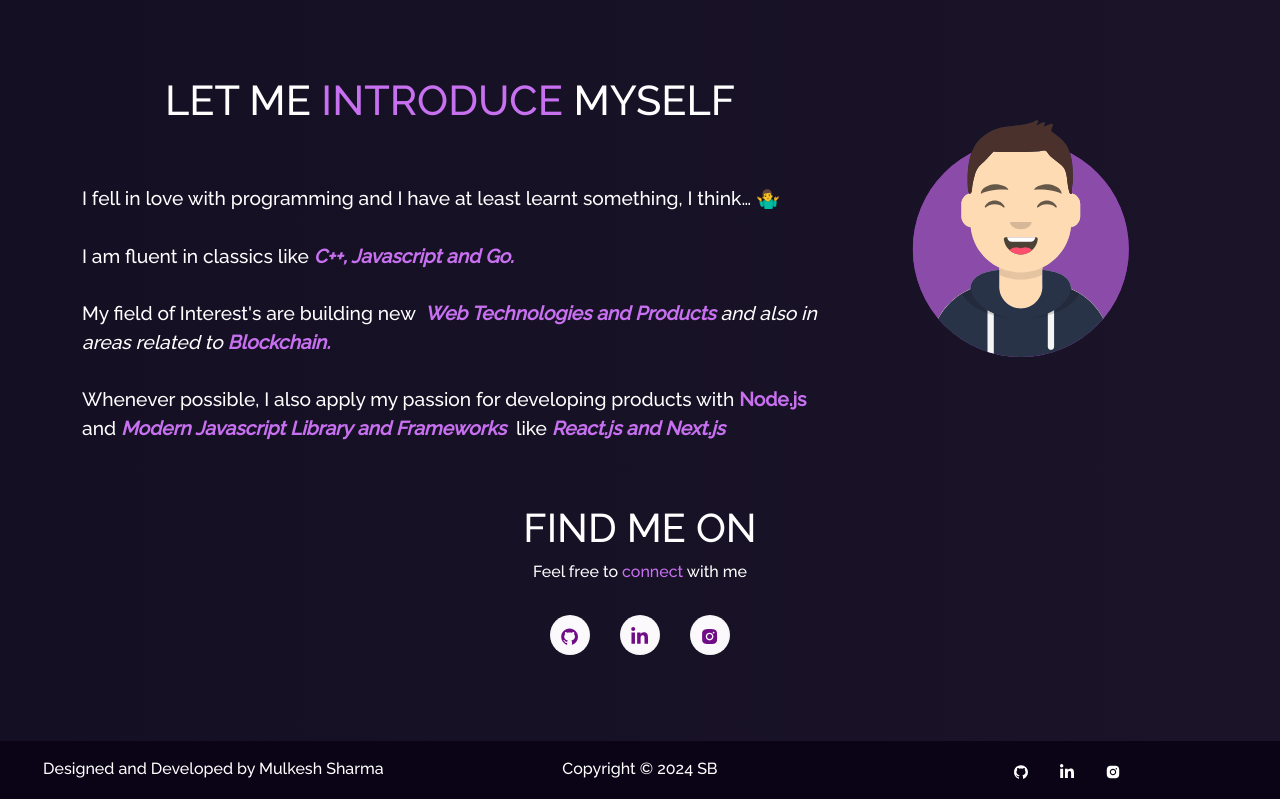
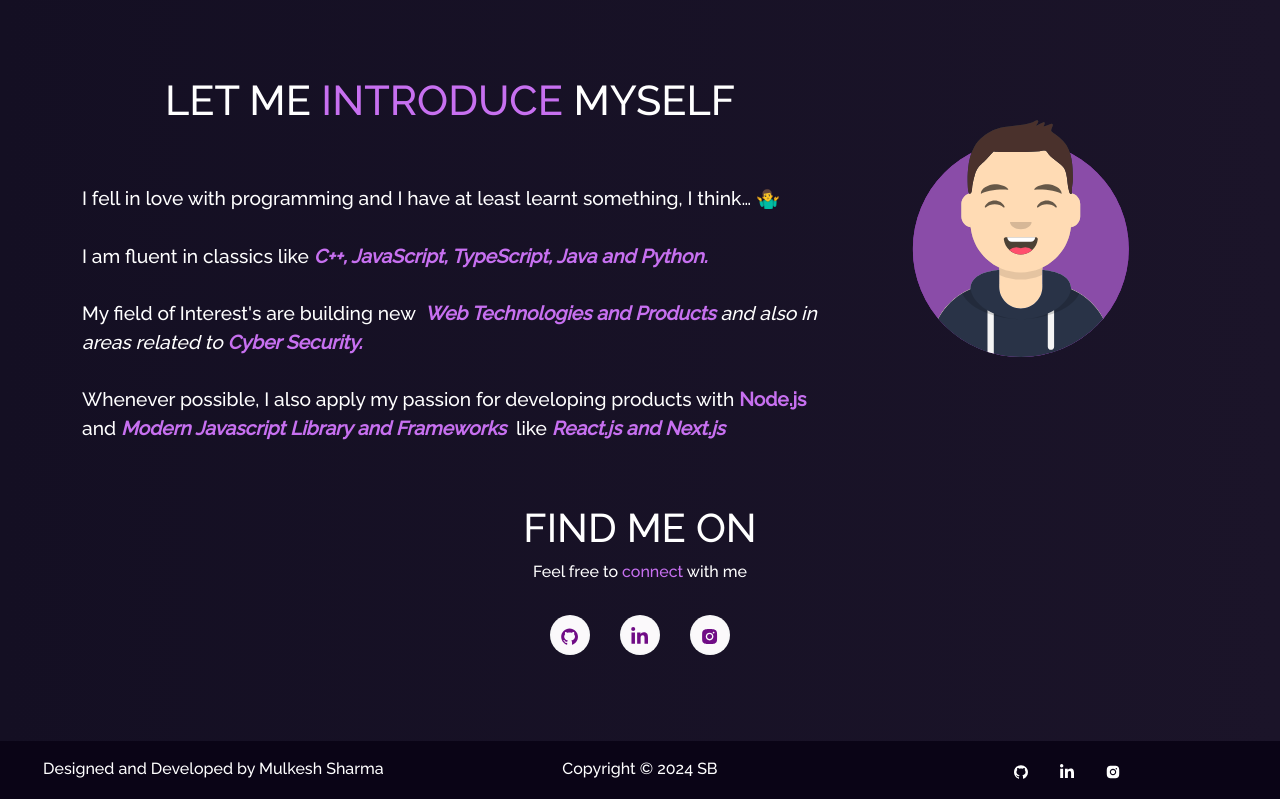
Before and after one commit to Mulkesh-sharma/Portfolio, a React (Create React App) app: page / in a window 1280 px wide. Shown: the part 800-1599 px from the top of the page. Built offline with nearby package versions, Linux system fonts and the light colour scheme.

Commit message:
Update Home2.js

```diff
--- a/src/components/Home/Home2.js
+++ b/src/components/Home/Home2.js
@@ -24,7 +24,7 @@ function Home2() {
               <br />
               <br />I am fluent in classics like
               <i>
-                <b className="purple"> C++, Javascript and Go. </b>
+                <b className="purple"> C++, JavaScript, TypeScript, Java and Python. </b>
               </i>
               <br />
               <br />
@@ -33,7 +33,7 @@ function Home2() {
                 <b className="purple">Web Technologies and Products </b> and
                 also in areas related to{" "}
                 <b className="purple">
-                  Blockchain.
+                  Cyber Security.
                 </b>
               </i>
               <br />
```
